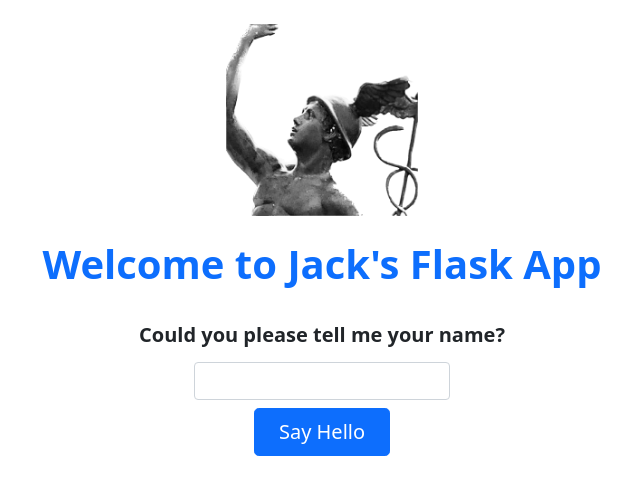
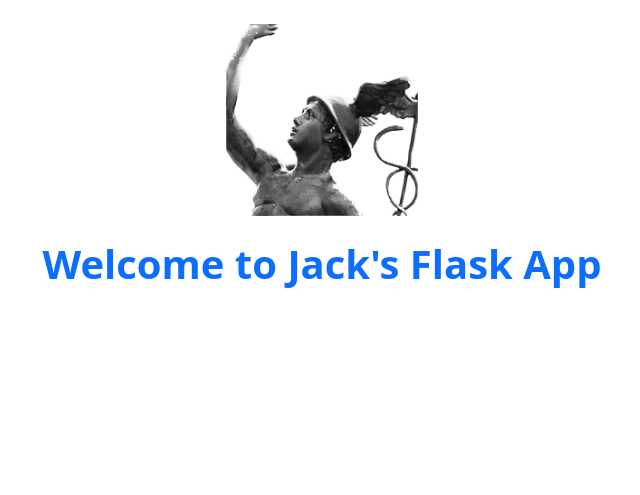
Before and after one commit to Jack-E-Cooper/jcflask, a Flask app: page / in a window 1280 px wide. Shown: the top 495 px of the page, without its empty margins (318-958 px from the left). Run offline with Flask 3, Linux system fonts and the light colour scheme; some libraries are stand-ins or nearby versions.

Commit message:
removed 'hello name' submit form

```diff
--- a/src/jcflask/templates/index.html
+++ b/src/jcflask/templates/index.html
@@ -12,19 +12,6 @@
             <!-- <img  src="/docs/5.1/assets/brand/bootstrap-logo.svg" alt="" width="72" height="57"> -->
             <h1 class="display-6 fw-bold text-primary">Welcome to Jack's Flask App</h1>
           </div>
-        <form method="post" action="{{url_for('hello')}}">
-            <div class="col-md-6 mx-auto text-center">
-                <label for="name" class="form-label fw-bold fs-5">Could you please tell me your name?</label>
-
-                <!-- <p class="lead mb-2">Could you please tell me your name?</p> -->
-                <div class="d-grid gap-2 d-sm-flex justify-content-sm-center align-items-center my-1">
-                    <input type="text" class="form-control" id="name" name="name" style="max-width: 256px;">
-                  </div>
-                <div class="d-grid gap-2 d-sm-flex justify-content-sm-center my-2">
-                  <button type="submit" class="btn btn-primary btn-lg px-4 gap-3">Say Hello</button>
-                </div>
-            </div>
-        </form>
      </main>
    </body>
 </html>
```
